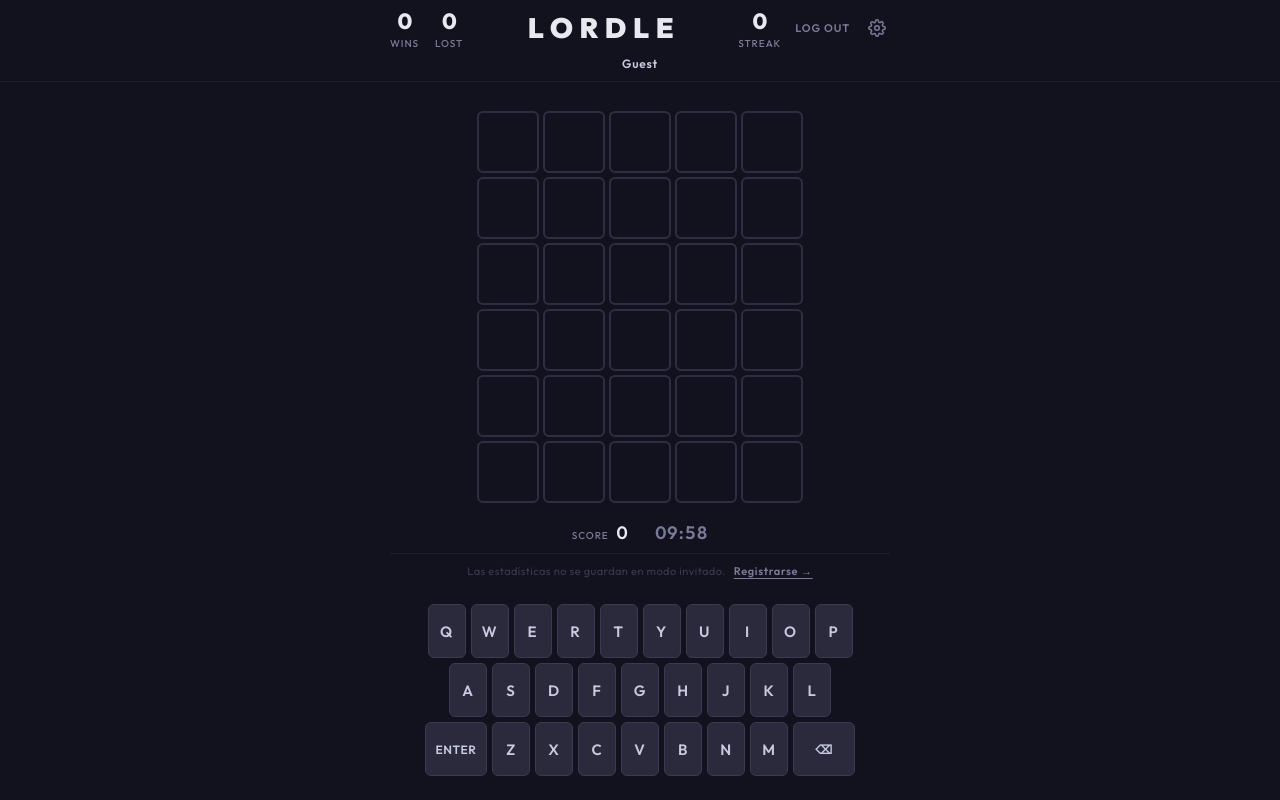
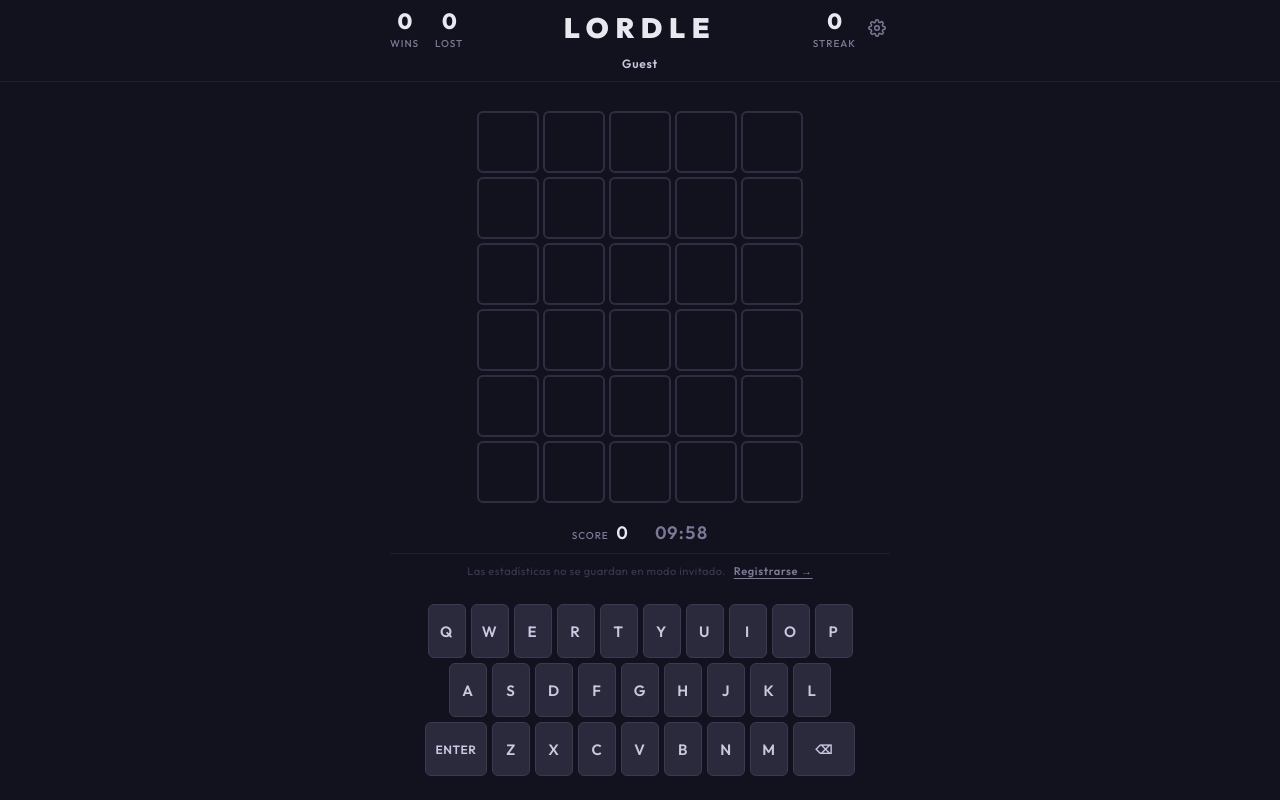
Before and after one commit to cfdm411/blahrdle, a React (Vite) app: page / in a window 1280 px wide. Both pictures are taken after a click on the button "Jugar como invitado". Built offline with nearby package versions, Linux system fonts and the light colour scheme.

Commit message:
fix: hide sign-out button in guest mode

```diff
--- a/src/App.jsx
+++ b/src/App.jsx
@@ -350,6 +350,7 @@ function Game({ auth, tweaks, setTweak, isGuest = false, match = null, onGoHome,
 
           <div style={{ display: "flex", alignItems: "center", gap: 8, minWidth: 80, justifyContent: "flex-end" }}>
             <ScoreBadge label="Streak" value={myStreak} theme={theme} />
+            {auth.user && (
             <button
               onClick={auth.signOut}
               title="Log out"
@@ -364,6 +365,7 @@ function Game({ auth, tweaks, setTweak, isGuest = false, match = null, onGoHome,
             >
               Log out
             </button>
+            )}
             <button
               onClick={() => setTweaksOpen(o => !o)}
               title="Settings"
```
